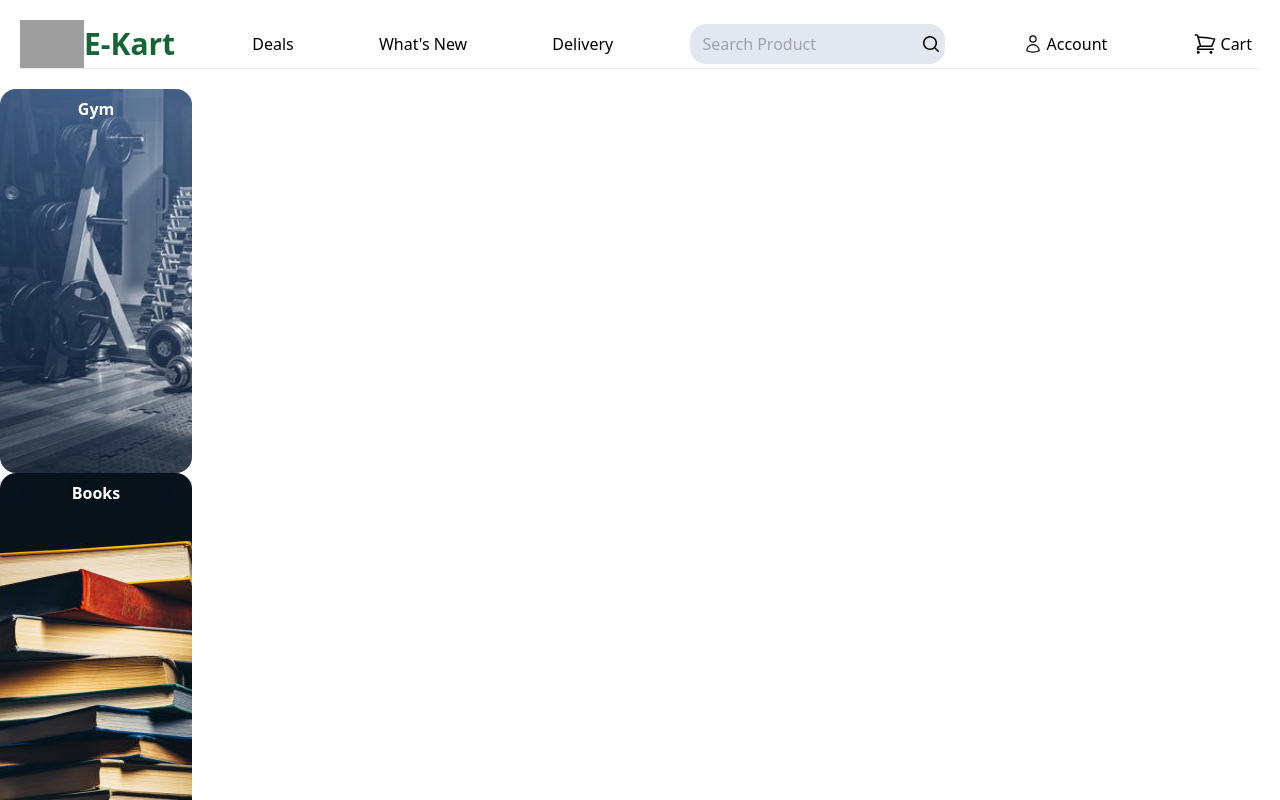
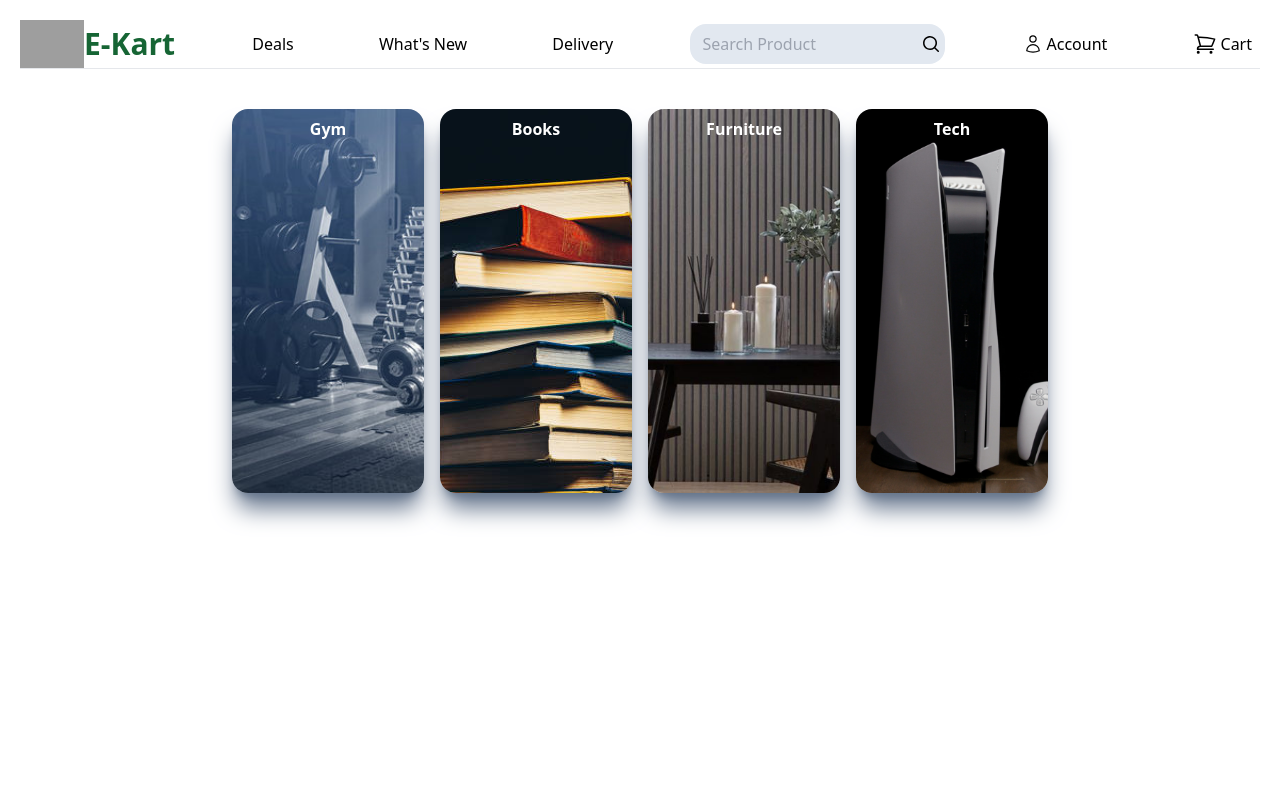
Before and after one commit to TheSh4h/E-COMMERCE-ReactJS, a React (Create React App) app: page / in a window 1280 px wide. Shown: the top 800 px of the page. Built offline with nearby package versions, Linux system fonts and the light colour scheme; grey boxes are pictures that could not be loaded; the HTML template or start-up script is replaced by a standard one.

Commit message:
gallery done

```diff
--- a/src/Gallery.jsx
+++ b/src/Gallery.jsx
@@ -1,44 +1,55 @@
 import books from './img/books.jpg';
-import furn from './img/furn.jpg';
 import furniture from './img/furniture.jpg';
 import gym from './img/gym.jpg';
+import console from './img/console.jpg';
 
 const Gallery = () => {
     return (
 
     <div>
 
-        <div className='relative h-96 w-48'>
+        <div className='flex justify-center grid-cols-4 gap-4 mt-10'>
+
+            <div className='card'>
                 <div>
                     <img src={gym} alt="failed to load" className='object-cover object-left h-96 w-48
                     rounded-2xl'/>
                 </div>
-            <div className='absolute top-2 left-0 right-0 flex items-center justify-center
-            backdrop-filter backdrop-blur-2xl'>
+                <div className='badge'>
                     <span className='font-semibold text-white'>Gym</span>
                 </div>
             </div>
 
-        <div className='relative h-96 w-48'>
+                <div className='card'>
                 <div>
                     <img src={books} alt="failed to load" className='object-none object-center h-96 w-48
                     rounded-2xl'/>
                 </div>
-            <div className='absolute top-2 left-0 right-0 flex items-center justify-center
-            backdrop-filter backdrop-blur-2xl'>
+                <div className='badge'>
                     <span className='font-semibold text-white'>Books</span>
                 </div>
             </div>
 
-        <div className='relative h-96 w-48'>
+            <div className='card'>
                 <div>
                     <img src={furniture} alt="failed to load" className='object-cover object-right h-96 w-48
                     rounded-2xl'/>
                 </div>
-            <div className='absolute top-2 left-0 right-0 flex items-center justify-center
-            backdrop-filter backdrop-blur-2xl'>
+                <div className='badge'>
                     <span className='font-semibold text-white'>Furniture</span>
                 </div>
+            </div>
+
+            <div className='card'>
+                <div>
+                    <img src={console} alt="failed to load" className='object-cover object-center h-96 w-48
+                    rounded-2xl'/>
+                </div>
+                <div className='badge'>
+                    <span className='font-semibold text-white'>Tech</span>
+                </div>
+            </div>
+
         </div>
 
     </div>
--- a/src/index.css
+++ b/src/index.css
@@ -2,6 +2,10 @@
 @tailwind components;
 @tailwind utilities;
 
-/* html{
-    font-family: "Quicksand";
-} */
+.card{
+    @apply rounded-2xl relative h-96 w-48 cursor-pointer shadow-slate-500 shadow-xl hover:blur-sm transition duration-150 hover:ease-in;
+}
+
+.badge {
+    @apply absolute top-2 left-0 right-0 flex items-center justify-center;
+}
```
Also changed, not shown: src/img/console.jpg (added). Lines whose indentation alone changed are shown as unchanged.
